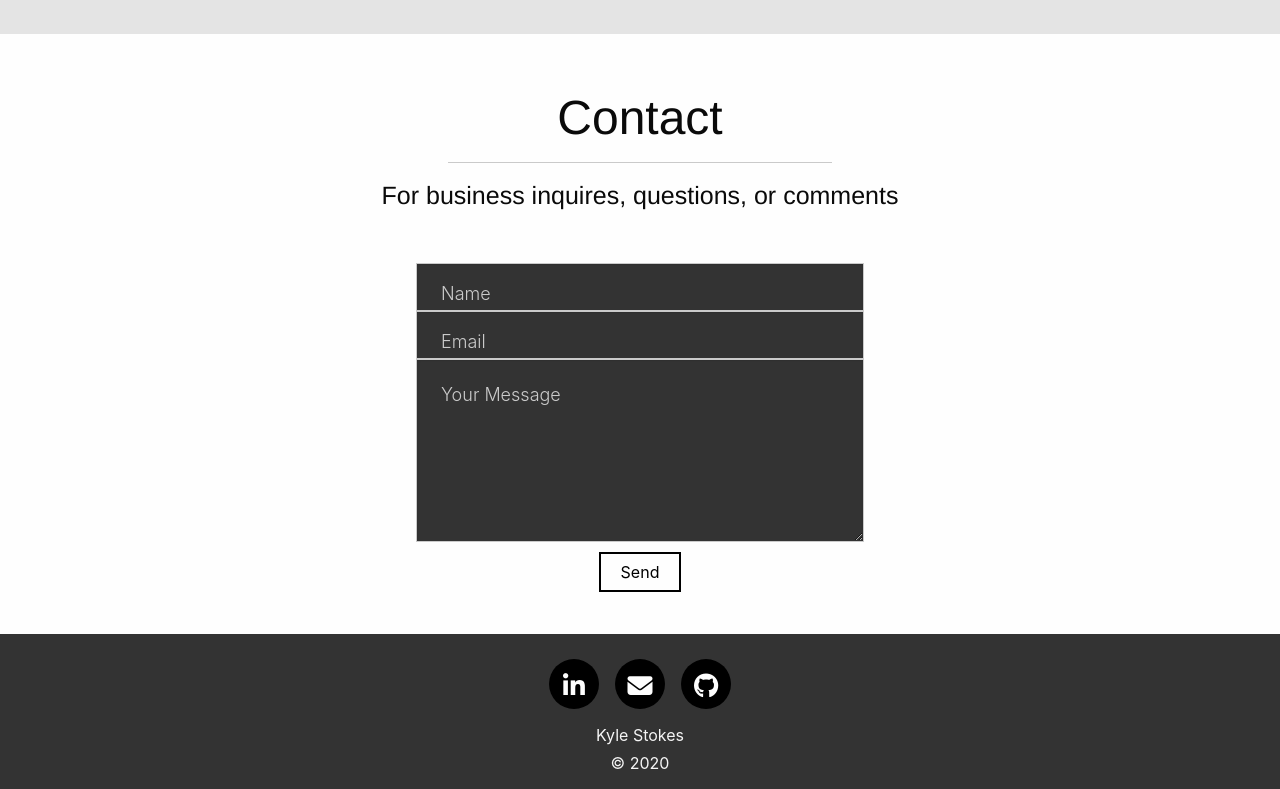
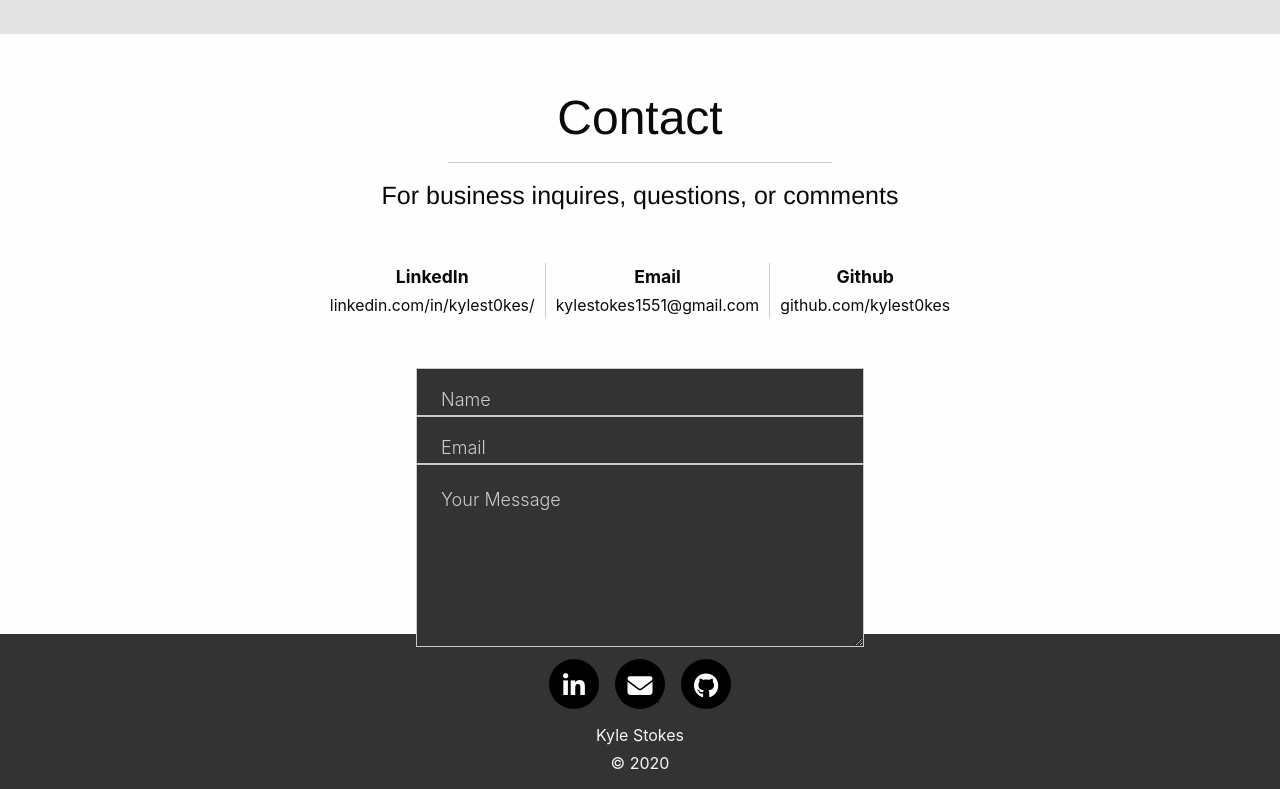
Before and after one commit to kylest0kes/kyle_stokes, a React (Create React App) app: page / in a window 1280 px wide. Shown: the part 4740-5529 px from the top of the page. Built offline with nearby package versions, Linux system fonts and the light colour scheme.

Commit message:
added text links to socials for view

```diff
--- a/src/components/Contact/index.js
+++ b/src/components/Contact/index.js
@@ -9,6 +9,17 @@ export default function Contact() {
                 <h1>Contact</h1>
                 <hr/>
                 <h4>For business inquires, questions, or comments</h4>
+                <ul className="stats-list">
+                    <li>
+                        LinkedIn <span className="stats-list-label">linkedin.com/in/kylest0kes/</span>
+                    </li>
+                    <li>
+                        Email <span className="stats-list-label">kylestokes1551@gmail.com</span>
+                    </li>
+                    <li>
+                        Github <span className="stats-list-label">github.com/kylest0kes</span>
+                    </li>
+                </ul>
                 <form action="">
                     <div className="row">
                         <div className="small-12 column">
--- a/src/components/Contact/style.css
+++ b/src/components/Contact/style.css
@@ -10,7 +10,7 @@ form {
   display: block;
   margin-left: auto;
   margin-right: auto;
-  margin-top: 10px;
+  margin-top: 30px;
   border-style: solid;
   border-width: 2px;
   padding: 10px 20px 10px 20px
@@ -96,3 +96,38 @@ h4 {
 hr {
   width: 30%;
 }
+
+/* social list */
+
+.stats-list {
+  list-style-type: none;
+  clear: left;
+  margin: 0;
+  padding: 0;
+  text-align: center;
+  margin-top: 50px;
+  margin-bottom: 30px;
+}
+
+.stats-list > li {
+  display: inline-block;
+  margin-right: 10px;
+  padding-right: 10px;
+  border-right: 1px solid #cacaca;
+  text-align: center;
+  font-size: 1.1em;
+  font-weight: bold;
+}
+
+.stats-list > li:last-child {
+  border: none;
+  margin: 0;
+  padding: 0;
+}
+
+.stats-list > li .stats-list-label {
+  display: block;
+  margin-top: 2px;
+  font-size: 0.9em;
+  font-weight: normal;
+}
```
